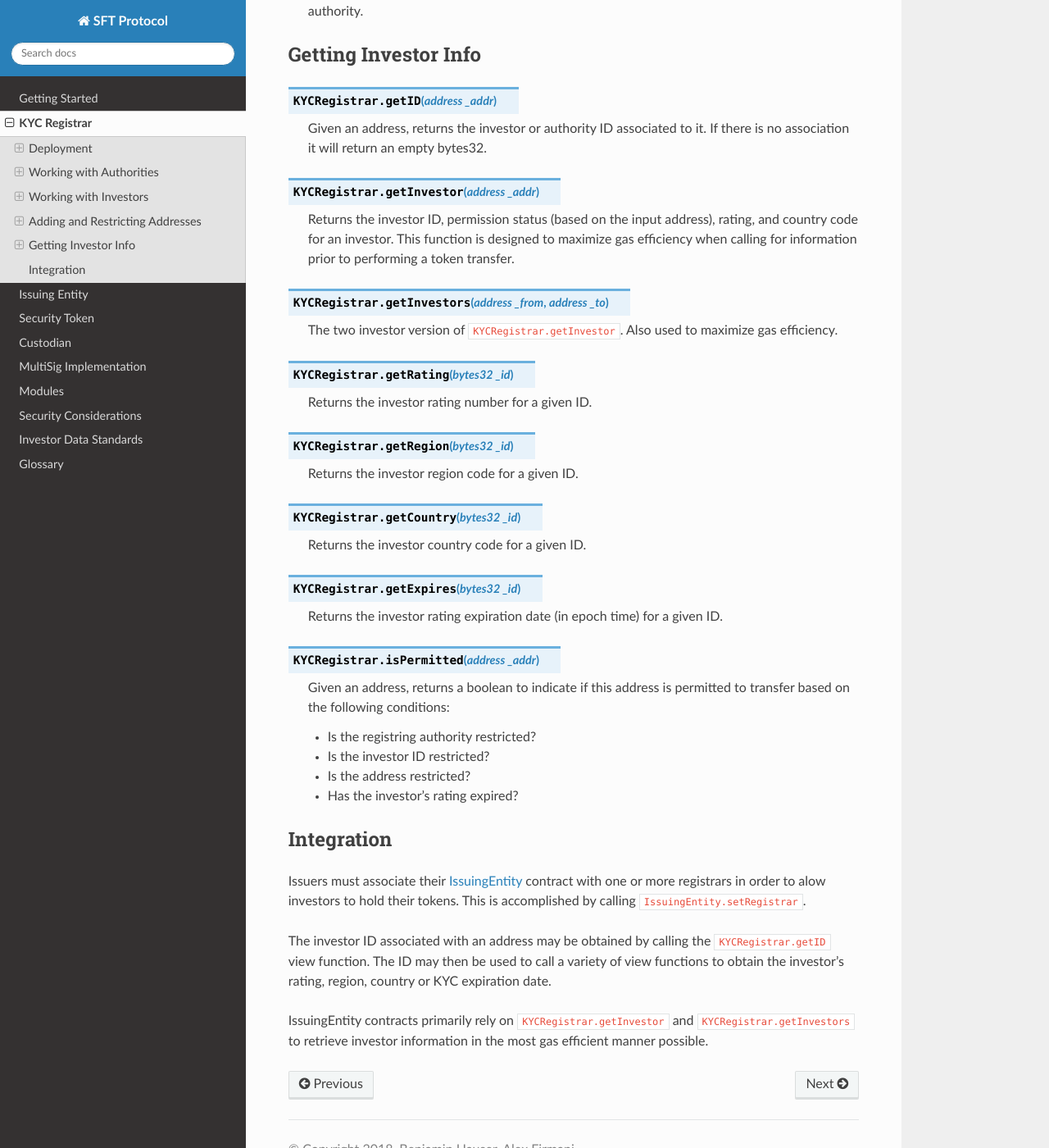
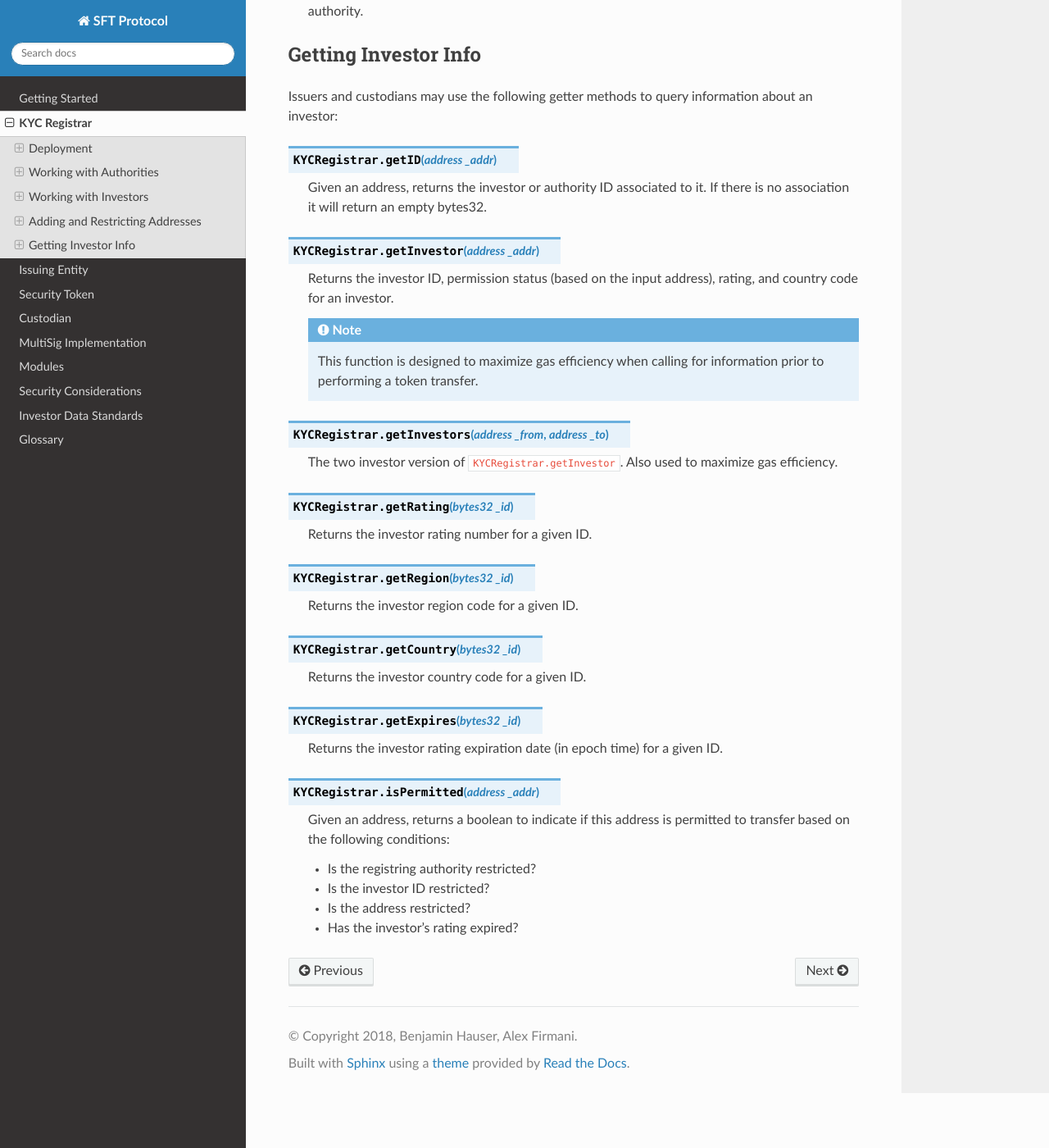
Before and after one commit to zerolawtech/SFT-Protocol, a Sphinx documentation site: the page built from docs/kyc-registrar.rst, in a window 1280 px wide and 1400 px high, scrolled down 3865 px. Shown: the whole window at 82% size. Built offline with Sphinx 7.4.7 and the Read the Docs theme 2.0.0, drawn with Linux system fonts in a browser that asks for light colours.

Commit message:
removed Integration

```diff
--- a/docs/custodian.rst
+++ b/docs/custodian.rst
@@ -75,13 +75,15 @@ As one of the purposes of custodians is to facilitate off-chain transfers of own
 Modules
 =======
 
+See the :ref:`modules` documentation for information module funtionality and development.
+
 .. method:: Custodian.attachModule(address _module)
 
-    Attaches a module.
+    Attaches a module to the custodian.
 
 .. method:: Custodian.detachModule(address _module)
 
-    Detaches a module. A module may call to detach itself but not other modules.
+    Detaches a module. A module may call to detach itself, but not other modules.
 
 .. method:: Custodian.isActiveModule(address _module)
 
--- a/docs/index.rst
+++ b/docs/index.rst
@@ -4,7 +4,7 @@ SFT Protocol
 
 The SFT protocol is a set of compliance-oriented smart contracts built on the Ethereum blockchain that allow for the tokenization of debt and equity based securities. It provides a robust, flexible framework allowing issuers and investors to retain regulatory compliance throughout primary issuance and multi-jurisdictional secondary trading.
 
-How it works
+How it Works
 ============
 
 SFT expands upon the ERC20 token standard. Tokens are transferred via the ``transfer`` and ``transferFrom`` functions, however the transfer will only succeed if approved by a series of permissioning modules. A call to ``checkTransfer`` returns true if the transfer is possible. The standard configuration includes checking a KYC/AML whitelist, tracking investor counts and limits, and restrictions on countries and accredited status. By implementing other modules a variety of additional functionality is possible so as to allow compliance to laws in the countries of the issuer and investors.
--- a/docs/issuing-entity.rst
+++ b/docs/issuing-entity.rst
@@ -172,7 +172,7 @@ Modules
 
 The issuer may use these methods to attach or detach modules to this contract or any associated token contract.
 
-See the :ref:`modules` documentation for more information.
+See the :ref:`modules` documentation for information module funtionality and development.
 
 .. method:: IssuingEntity.attachModule(address _target, address _module)
 
@@ -188,6 +188,3 @@ See the :ref:`modules` documentation for more information.
 .. method:: IssuingEntity.isActiveModule(address _module)
 
     Returns true if a module is currently active on the contract. Modules that are active on a token will return false.
-
-Integration
-===========
--- a/docs/kyc-registrar.rst
+++ b/docs/kyc-registrar.rst
@@ -99,7 +99,6 @@ Authorites may add, modify, or restrict investors in any country that they have
 
     Modifies the restricted status of an investor.  An investor who is restricted will be unable to send or receive tokens.
 
-
 .. method:: KYCRegistrar.setInvestorAuthority(bytes32[] _id, bytes32 _authID)
 
     Modifies the authority that is associated with one or more investors.
@@ -130,13 +129,17 @@ In situations of a lost or compromised private key the address may instead be fl
 Getting Investor Info
 =====================
 
+Issuers and custodians may use the following getter methods to query information about an investor:
+
 .. method:: KYCRegistrar.getID(address _addr)
 
     Given an address, returns the investor or authority ID associated to it. If there is no association it will return an empty bytes32.
 
 .. method:: KYCRegistrar.getInvestor(address _addr)
 
-    Returns the investor ID, permission status (based on the input address), rating, and country code for an investor. This function is designed to maximize gas efficiency when calling for information prior to performing a token transfer.
+    Returns the investor ID, permission status (based on the input address), rating, and country code for an investor.
+
+    .. note:: This function is designed to maximize gas efficiency when calling for information prior to performing a token transfer.
 
 .. method:: KYCRegistrar.getInvestors(address _from, address _to)
 
@@ -166,12 +169,3 @@ Getting Investor Info
     * Is the investor ID restricted?
     * Is the address restricted?
     * Has the investor's rating expired?
-
-Integration
-===========
-
-Issuers must associate their `IssuingEntity <https://github.com/SFT-Protocol/security-token/tree/master/contracts/IssuingEntity.sol>`__ contract with one or more registrars in order to alow investors to hold their tokens. This is accomplished by calling ``IssuingEntity.setRegistrar``.
-
-The investor ID associated with an address may be obtained by calling the ``KYCRegistrar.getID`` view function. The ID may then be used to call a variety of view functions to obtain the investor's rating, region, country or KYC expiration date.
-
-IssuingEntity contracts primarily rely on ``KYCRegistrar.getInvestor`` and ``KYCRegistrar.getInvestors`` to retrieve investor information in the most gas efficient manner possible.
--- a/docs/security-token.rst
+++ b/docs/security-token.rst
@@ -128,9 +128,3 @@ Modules are attached and detached via :ref:`issuing-entity`.
 .. method:: SecurityToken.isActiveModule(address _module)
 
     Returns true if a module is currently active on the token.  Modules that are active on the IssuingEntity are also considered active on tokens.
-
-Integration
-===========
-
-After the contract is deployed it must be associated with the issuer via
-``IssuingEntity.addToken``. Token transfers are not possible until this is done.
```
Also changed, not shown: docs/modules.rst (+8 -0 lines).
